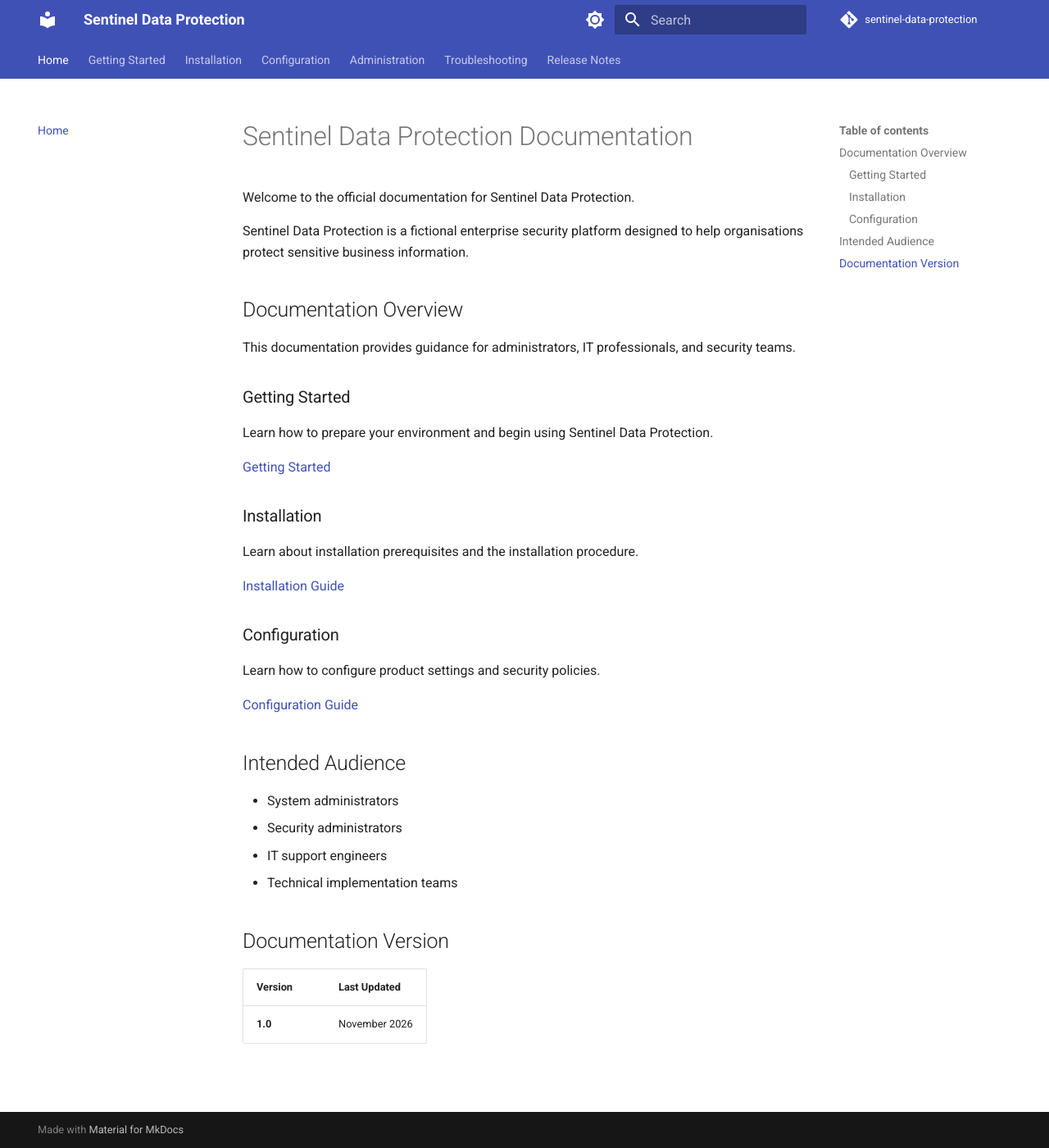
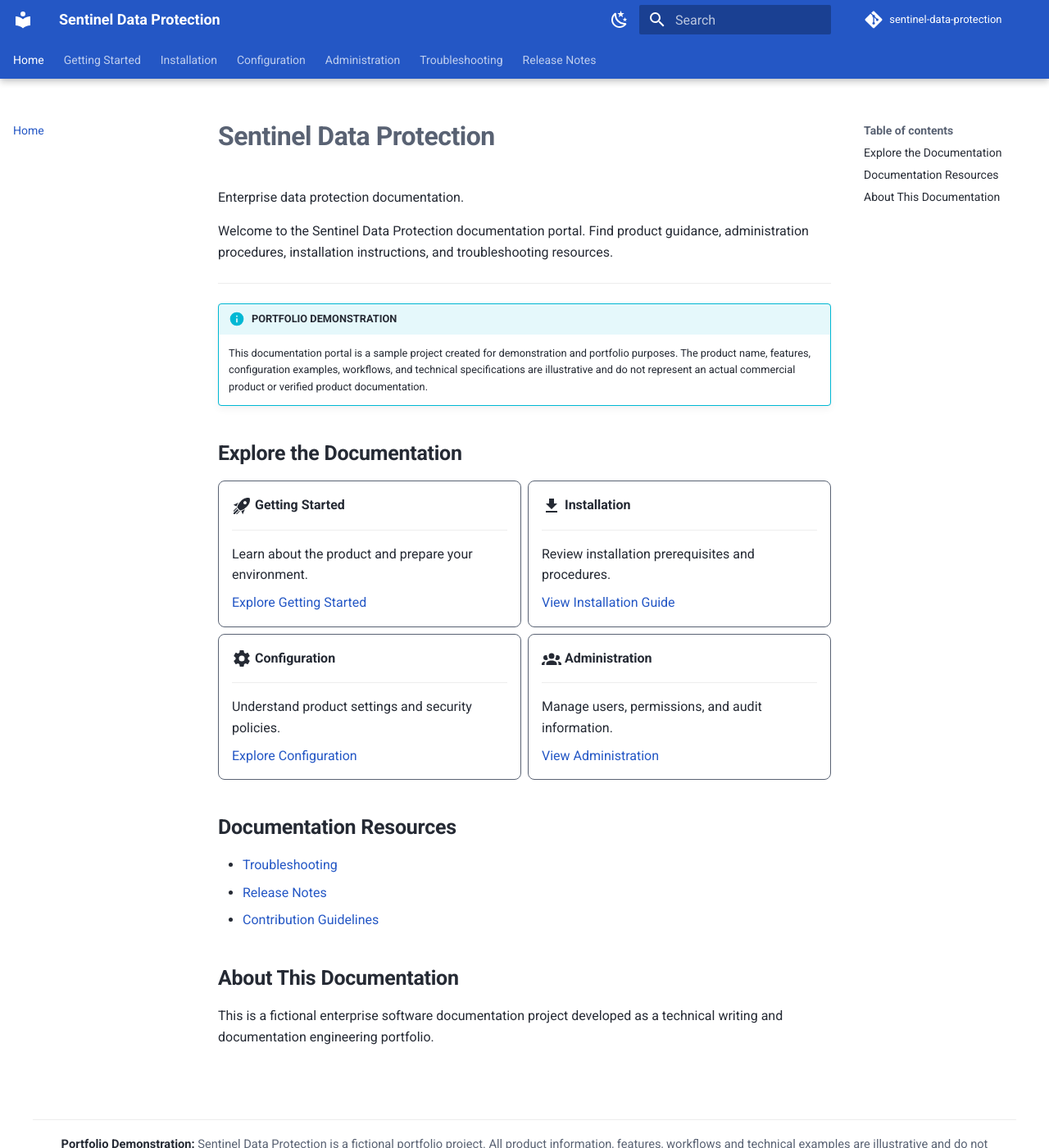
Before and after one commit to dhanashekar-raja/sentinel-data-protection, an MkDocs documentation site: the page built from docs/index.md, in a window 1280 px wide and 1400 px high. Shown: the whole window at 82% size. Built offline with MkDocs 1.6.1 and Material for MkDocs 9.7.7, drawn with Linux system fonts in a browser that asks for light colours; comment, search, counter and statistics services are not loaded; some of the changed text lies outside the part shown.

Commit message:
docs: updated YAML file and overrides

```diff
--- a/docs/index.md
+++ b/docs/index.md
@@ -1,41 +1,63 @@
+# Sentinel Data Protection
 
-# Sentinel Data Protection Documentation
+Enterprise data protection documentation.
 
-Welcome to the official documentation for Sentinel Data Protection.
+Welcome to the Sentinel Data Protection documentation portal. Find product guidance, administration procedures, installation instructions, and troubleshooting resources.
 
-Sentinel Data Protection is a fictional enterprise security platform designed to help organisations protect sensitive business information.
+---
 
-## Documentation Overview
+!!! info "PORTFOLIO DEMONSTRATION"
 
-This documentation provides guidance for administrators, IT professionals, and security teams.
+    This documentation portal is a sample project created for demonstration
+    and portfolio purposes. The product name, features, configuration
+    examples, workflows, and technical specifications are illustrative
+    and do not represent an actual commercial product or verified
+    product documentation.
 
-### Getting Started
+## Explore the Documentation
 
-Learn how to prepare your environment and begin using Sentinel Data Protection.
+<div class="grid cards" markdown>
 
-[Getting Started](getting-started.md)
+- :material-rocket-launch:{ .lg .middle } **Getting Started**
 
-### Installation
+    ---
 
-Learn about installation prerequisites and the installation procedure.
+    Learn about the product and prepare your environment.
 
-[Installation Guide](installation.md)
+    [Explore Getting Started](getting-started.md)
 
-### Configuration
+- :material-download:{ .lg .middle } **Installation**
 
-Learn how to configure product settings and security policies.
+    ---
 
-[Configuration Guide](configuration.md)
+    Review installation prerequisites and procedures.
 
-## Intended Audience
+    [View Installation Guide](installation.md)
 
-- System administrators
-- Security administrators
-- IT support engineers
-- Technical implementation teams
+- :material-cog:{ .lg .middle } **Configuration**
 
-## Documentation Version
+    ---
 
-| Version | Last Updated  |
-| ------- | ------------- |
-| **1.0** | November 2026 |
+    Understand product settings and security policies.
+
+    [Explore Configuration](configuration.md)
+
+- :material-account-group:{ .lg .middle } **Administration**
+
+    ---
+
+    Manage users, permissions, and audit information.
+
+    [View Administration](administration/index.md)
+
+</div>
+
+## Documentation Resources
+
+- [Troubleshooting](troubleshooting/index.md)
+- [Release Notes](release-notes/release-1.0.md)
+- [Contribution Guidelines](../CONTRIBUTING.md)
+
+## About This Documentation
+
+This is a fictional enterprise software documentation project developed as a technical writing and documentation engineering portfolio.
--- /dev/null
+++ b/docs/stylesheets/extra.css
@@ -0,0 +1,120 @@
+/* =========================================
+   Sentinel Data Protection
+   ONLYOFFICE-inspired theme
+   ========================================= */
+
+/* LIGHT MODE */
+:root,
+[data-md-color-scheme="default"] {
+    --md-primary-fg-color: #2457C5;
+    --md-primary-fg-color--light: #4778D8;
+    --md-primary-fg-color--dark: #19449F;
+
+    --md-accent-fg-color: #008F72;
+
+    --md-default-bg-color: #FFFFFF;
+    --md-default-fg-color: #252A34;
+    --md-default-fg-color--light: #596273;
+
+    --md-typeset-color: #252A34;
+    --md-typeset-a-color: #2457C5;
+
+    --md-code-bg-color: #F2F4F7;
+    --md-footer-bg-color: #F5F7FA;
+    --md-footer-fg-color: #252A34;
+}
+
+/* DARK MODE */
+[data-md-color-scheme="slate"] {
+    --md-primary-fg-color: #252B36;
+    --md-primary-fg-color--light: #303947;
+    --md-primary-fg-color--dark: #191D24;
+
+    --md-accent-fg-color: #45D6A8;
+
+    --md-default-bg-color: #191D24;
+    --md-default-fg-color: #E6EAF0;
+    --md-default-fg-color--light: #AAB3C0;
+
+    --md-typeset-color: #E6EAF0;
+    --md-typeset-a-color: #8AB4FF;
+
+    --md-code-bg-color: #242A33;
+    --md-footer-bg-color: #202630;
+    --md-footer-fg-color: #E6EAF0;
+}
+
+/* HEADINGS */
+.md-typeset h1 {
+    font-weight: 700;
+    letter-spacing: -0.5px;
+}
+
+.md-typeset h2 {
+    font-weight: 600;
+}
+
+/* LINKS */
+.md-typeset a {
+    text-decoration: none;
+}
+
+.md-typeset a:hover {
+    text-decoration: underline;
+}
+
+/* DOCUMENTATION CARDS */
+.md-typeset .grid.cards > ul > li {
+    border: 1px solid var(--md-default-fg-color--light);
+    border-radius: 8px;
+    transition: border-color 0.2s ease;
+}
+
+.md-typeset .grid.cards > ul > li:hover {
+    border-color: var(--md-accent-fg-color);
+}
+
+/* CONTENT WIDTH */
+.md-grid {
+    max-width: 1440px;
+}
+
+/* CODE BLOCKS */
+.md-typeset pre > code {
+    font-size: 0.82rem;
+}
+
+/* TABLES */
+.md-typeset table:not([class]) {
+    font-size: 0.85rem;
+}
+
+/* Footer background consistency */
+
+.md-footer,
+.md-footer-meta,
+.md-footer__inner {
+    background-color: var(--md-default-bg-color) !important;
+}
+
+/* Global portfolio disclaimer */
+
+.sentinel-disclaimer {
+    max-width: 1200px;
+    margin: 0 auto;
+    padding: 18px 24px 24px;
+    border-top: 1px solid var(--md-default-fg-color--lightest);
+    background-color: var(--md-default-bg-color);
+    text-align: center;
+    font-size: 11pt;
+    color: var(--md-default-fg-color--light);
+}
+
+.sentinel-disclaimer p {
+    margin: 0;
+    line-height: 1.6;
+}
+
+.sentinel-disclaimer strong {
+    color: var(--md-default-fg-color);
+}
--- a/mkdocs.yml
+++ b/mkdocs.yml
@@ -11,20 +11,27 @@ repo_name: sentinel-data-protection
 theme:
   name: material
   language: en
-
+  icon: docs/assets/images/favicon.png
+  favicon: assets/images/favicon.png
+  custom_dir: overrides
+  header:
+    logo: docs/assets/images/favicon.png
+    logo_alt: Sentinel Data Protection
+    title: Sentinel Data Protection
+    version: 1.0
   palette:
     - scheme: default
-      primary: Gray
-      accent: teal
+      primary: custom
+      accent: custom
       toggle:
-        icon: material/brightness-7
+        icon: material/weather-night
         name: Switch to dark mode
 
     - scheme: slate
-      primary: Gray
-      accent: teal
+      primary: custom
+      accent: custom
       toggle:
-        icon: material/brightness-4
+        icon: material/weather-sunny
         name: Switch to light mode
 
   font:
@@ -36,14 +43,19 @@ theme:
     - navigation.sections
     - navigation.top
     - navigation.indexes
+    - navigation.tabs.sticky
     - search.suggest
     - search.highlight
     - content.code.copy
+
+extra_css:
+  - stylesheets/extra.css
 
 plugins:
   - search
 
 markdown_extensions:
+  - meta
   - admonition
   - attr_list
   - md_in_html
@@ -52,7 +64,15 @@ markdown_extensions:
   - pymdownx.superfences
   - pymdownx.tabbed:
       alternate_style: true
+  - pymdownx.emoji:
+      emoji_index: !!python/name:material.extensions.emoji.twemoji
+      emoji_generator: !!python/name:material.extensions.emoji.to_svg
 
+extra:
+  generator: false
+  social:
+    - icon: fontawesome/brands/github
+      link: https://github.com/dhanashekar-raja/sentinel-data-protection
 
 nav:
   - Home: index.md
--- /dev/null
+++ b/overrides/main.html
@@ -0,0 +1,15 @@
+{% extends "base.html" %}
+
+{% block footer %}
+  {{ super() }}
+
+  <div class="sentinel-disclaimer">
+    <p>
+      <strong>Portfolio Demonstration:</strong>
+      Sentinel Data Protection is a fictional portfolio project.
+      All product information, features, workflows and technical
+      examples are illustrative and do not represent verified
+      commercial product documentation.
+    </p>
+  </div>
+{% endblock %}
```
Also changed, not shown: docs/configuration.md (+143 -0 lines), docs/getting-started.md (+2 -2 lines), docs/installation.md (+4 -4 lines), docs/troubleshooting/installation-issues.md (+138 -0 lines), docs/assets/images/favicon.png (added).
